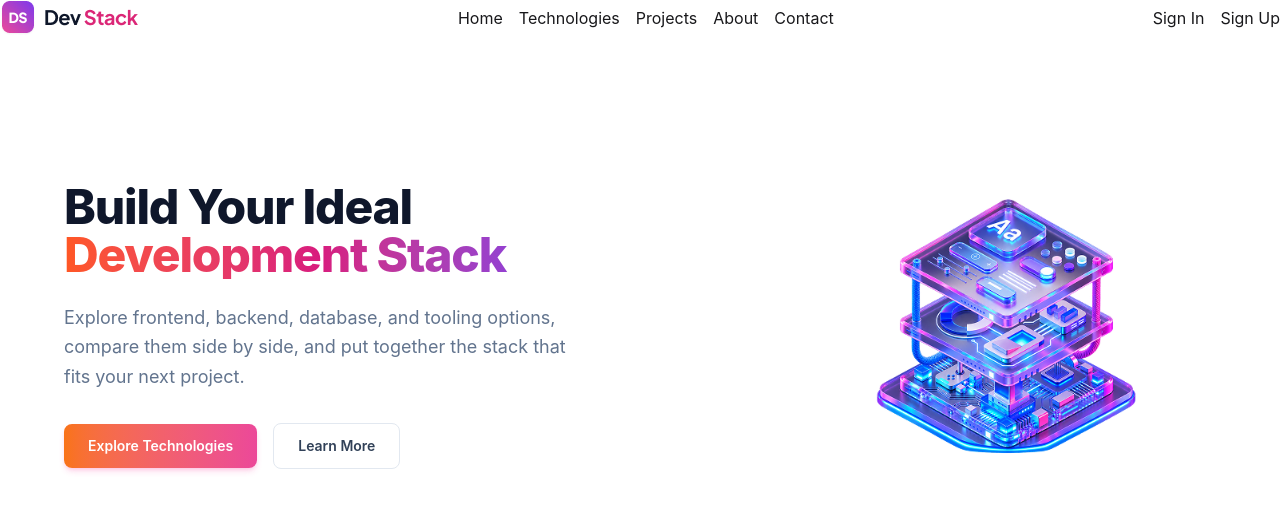
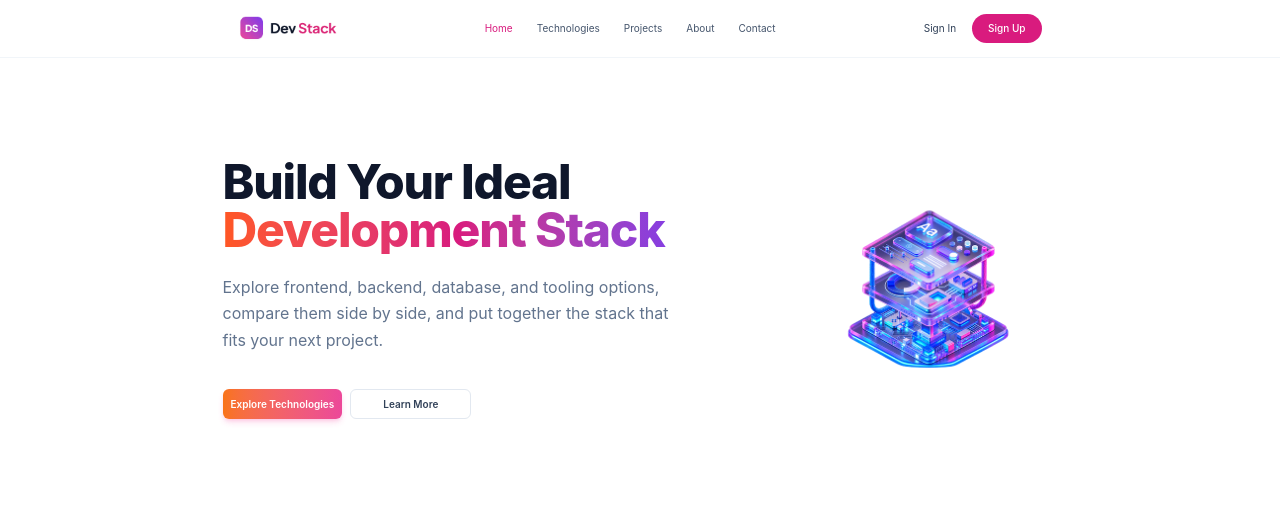
Before and after one commit to muhtasim4you/DevStack, a React (Vite) app: page / in a window 1280 px wide. Shown: the top 512 px of the page. Built offline with nearby package versions, Linux system fonts and the light colour scheme.

Commit message:
Implemented the Navbar with logo and  buttons

```diff
--- a/src/components/Banner.tsx
+++ b/src/components/Banner.tsx
@@ -2,38 +2,38 @@ import banner from "../assets/banner-stack.png"
 
 const Banner = () => {
     return (
-        <div className="bg-white px-10 py-20">
-            <div className="mx-auto flex max-w-6xl items-center justify-between gap-16">
-                <div className="max-w-lg">
+        <div className="bg-white px-6 py-[100px]">
+            <div className="mx-auto flex max-w-[835px] items-center justify-between gap-10">
+                <div className="max-w-[470px]">
                     <h1 className="font-display text-5xl font-extrabold leading-none tracking-tight text-slate-900">
                         Build Your Ideal
                     </h1>
                     <h1 className="bg-gradient-to-r from-[#ff5722] via-[#d81b7e] to-[#7c3aed] bg-clip-text font-display text-5xl font-extrabold leading-none tracking-tight text-transparent">
                         Development Stack
                     </h1>
-                    <p className="mt-6 text-lg leading-relaxed text-slate-500">
+                    <p className="mt-5 text-base leading-[1.65] text-slate-500">
                         Explore frontend, backend, database, and tooling options,
                         compare them side by side, and put together the stack that fits your
                         next project.
                     </p>
 
-                    <div className="mt-8 flex items-center gap-4">
+                    <div className="mt-9 flex items-center gap-2">
                         <a href="#technologies"
-                            className="rounded-lg bg-gradient-to-r from-[#f97316] to-[#ec4899] px-6 py-3 text-sm font-semibold text-white shadow-md shadow-pink-500/20 transition-opacity hover:opacity-90">
+                            className="inline-flex h-[30px] items-center justify-center whitespace-nowrap rounded-md bg-gradient-to-r from-[#f97316] to-[#ec4899] px-2 text-[10px] font-semibold text-white shadow-md shadow-pink-500/20 transition-opacity hover:opacity-90">
                             Explore Technologies
                         </a>
                         <a href="#about"
-                            className="rounded-lg border border-slate-200 px-6 py-3 text-sm font-semibold text-slate-700 transition-colors hover:bg-slate-50">
+                            className="inline-flex h-[30px] items-center justify-center whitespace-nowrap rounded-md border border-slate-200 px-8 text-[10px] font-semibold text-slate-700 transition-colors hover:bg-slate-50">
                             Learn More
                         </a>
                     </div>
                 </div>
 
-                <div className="flex-shrink-0">
+                <div className="shrink-0">
                     <img
                         src={banner}
                         alt="Loading Image..."
-                        className="w-[420px]"
+                        className="w-[260px]"
                     />
                 </div>
             </div>
--- a/src/components/Nav.tsx
+++ b/src/components/Nav.tsx
@@ -2,23 +2,25 @@ import Logo from "../assets/logo-text.png";
 
 const Nav = () => {
     return (
-        <nav>
-            <div className="flex justify-between items-center container mx-auto">
-                <div>
-                    <img src={Logo} alt="Logo" />
+        <nav className="h-[58px] border-b border-slate-100 bg-white">
+            <div className="mx-auto flex h-full max-w-[835px] items-center justify-between px-4">
+                <div className="shrink-0">
+                    <img className="w-[98px]" src={Logo} alt="Dev Stack" />
                 </div>
-                <div>
-                    <ul className="flex gap-4 items-center">
-                        <li>Home</li>
+                <div className="hidden md:block">
+                    <ul className="flex items-center gap-6 text-[10px] text-slate-600">
+                        <li className="text-[#d91b7e]">Home</li>
                         <li>Technologies</li>
                         <li>Projects</li>
                         <li>About</li>
                         <li>Contact</li>
                     </ul>
                 </div>
-                <div className="flex gap-4 items-center">
-                    <p>Sign In</p>
-                    <button>Sign Up</button>
+                <div className="flex items-center gap-4">
+                    <p className="text-[10px] text-slate-700">Sign In</p>
+                    <button className="h-[29px] rounded-full bg-[#d91b7e] px-4 text-[10px] font-medium text-white transition-opacity hover:opacity-90">
+                        Sign Up
+                    </button>
                 </div>
             </div>
         </nav >
```
